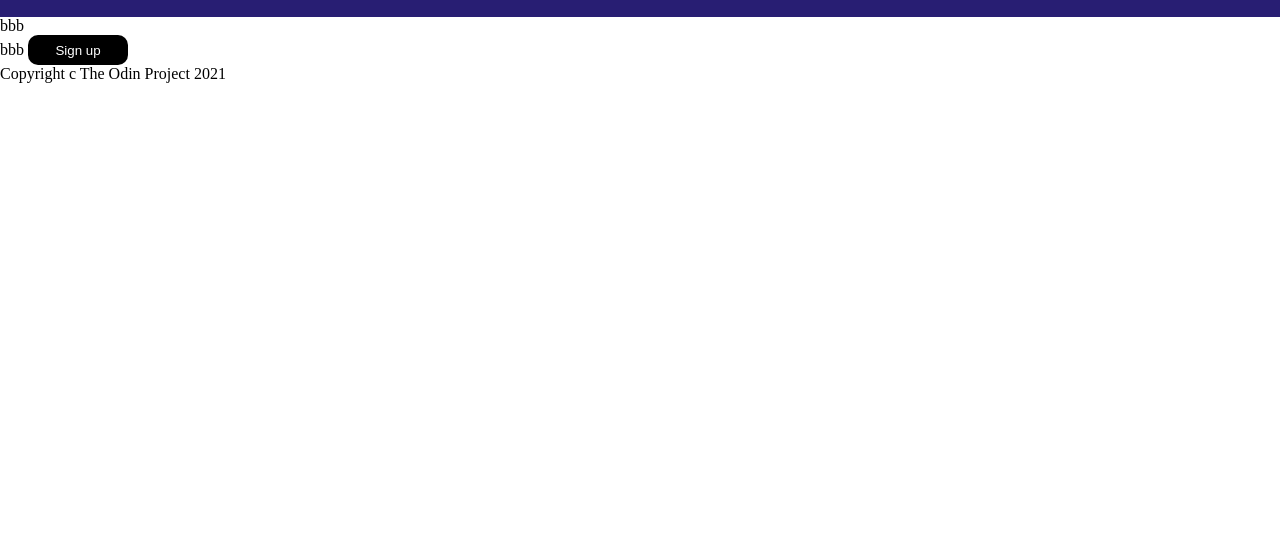
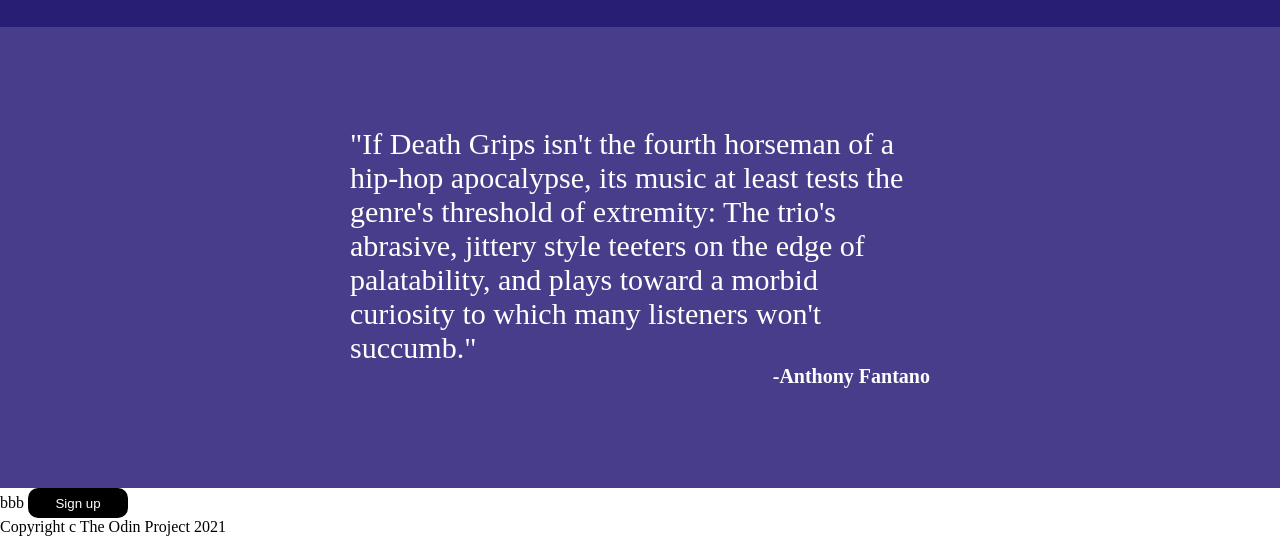
Before and after one commit to TFA05/landing-page, a plain HTML site: page index.html in a window 1280 px wide. Shown: the part 698-1234 px from the top of the page. Before the commit the page ends 800 px from the top, so only its background shows below. Drawn offline with Linux system fonts and the light colour scheme.

Commit message:
Finish third section of website

```diff
--- a/css/style.css
+++ b/css/style.css
@@ -54,7 +54,7 @@ a{
 .heroSecondary{
     font-size: 18px;
     color: #E5E7EB;
-    margin-bottom: 5px;
+    margin-bottom: 10px;
 }
 
 .dance{
@@ -79,7 +79,7 @@ button{
     font-weight: 900;
     background-color: #281e73;
     color: white;
-    padding: 20px 0px;
+    padding: 20px 0px 30px;
     flex: 1;
 }
 
@@ -110,3 +110,24 @@ button{
     color: #E5E7EB;
     text-align: center;
 }
+
+.third{
+    background-color: darkslateblue;
+    color: white;
+    flex: 1;
+    display: flex;
+    flex-direction: column;
+    justify-content: center;
+    align-content: center;
+    padding: 100px 350px;
+}
+
+.quote{
+    font-size: 30px;
+}
+
+.credit{
+    align-self: flex-end;
+    font-weight: bold;
+    font-size: 20px;
+}
--- a/index.html
+++ b/index.html
@@ -50,8 +50,12 @@
     </div>
 
     <div class="third">
-        <div class="quote">bbb</div>
-        <div class="credit"></div>
+        <div class="quote">
+            "If Death Grips isn't the fourth horseman of a hip-hop apocalypse, its music at least tests the
+            genre's threshold of extremity: The trio's abrasive, jittery style teeters on the edge of palatability,
+            and plays toward a morbid curiosity to which many listeners won't succumb."
+        </div>
+        <div class="credit">-Anthony Fantano</div>
     </div>
 
     <div class="fourth">
```
